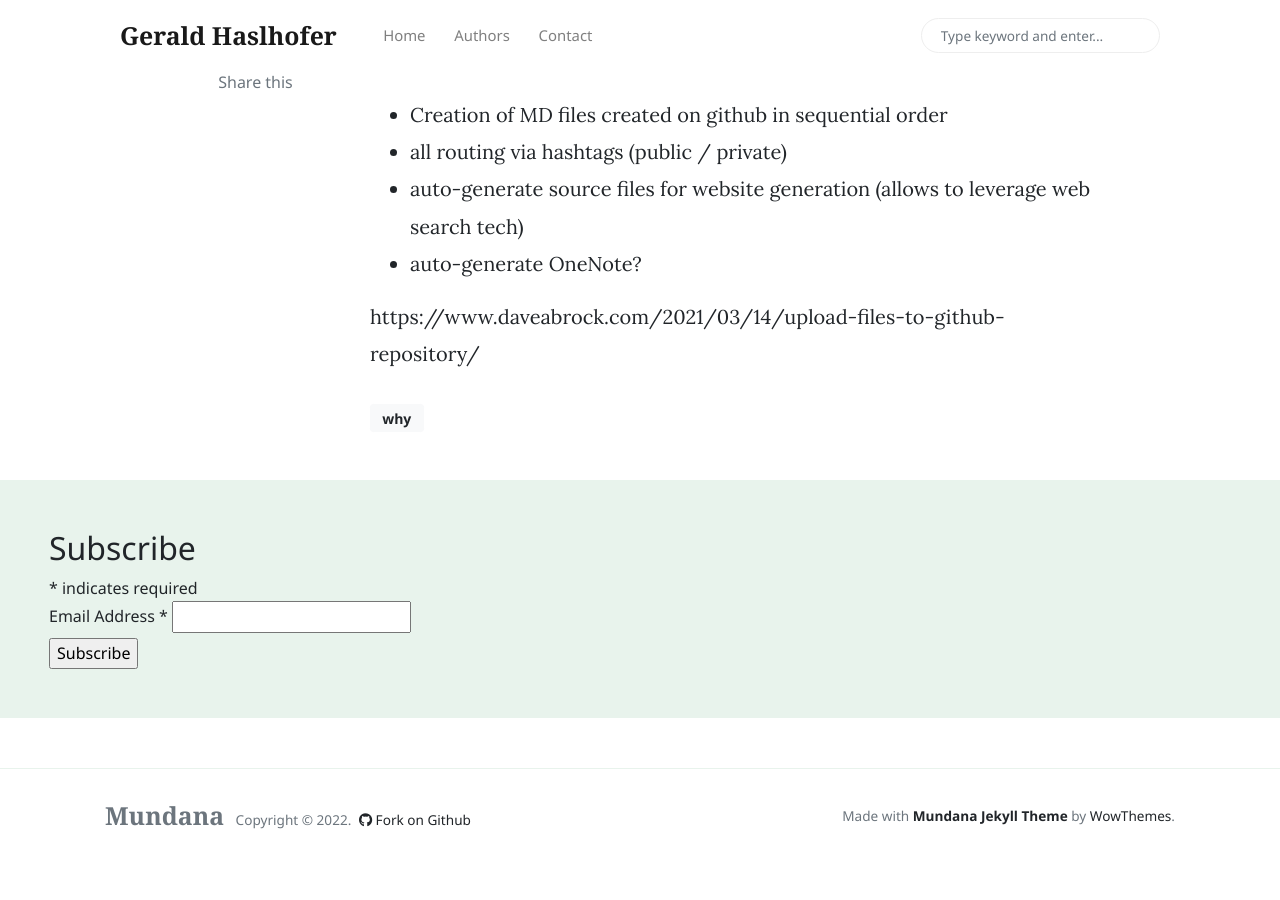
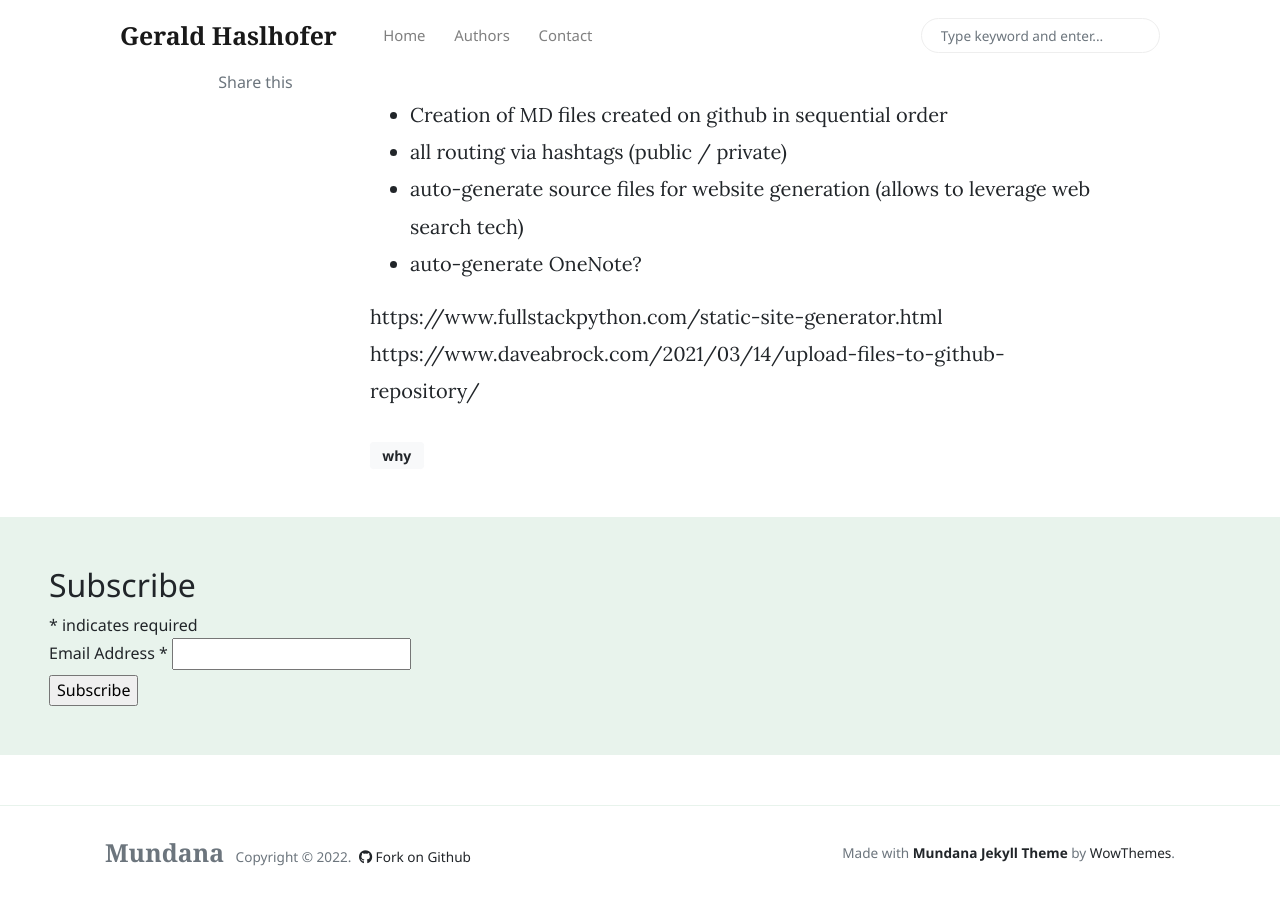
Before and after one commit to haslhofer/haslhofer.github.io, a Jekyll site: the page built from _posts/2022-12-24-why.md, in a window 1280 px wide and 900 px high, scrolled down 2861 px. Built offline with Jekyll 4.4.1, drawn with Linux system fonts in a browser that asks for light colours; nearby versions of some CDN libraries; comment, search, counter and statistics services are not loaded; before the commit the page ends 3724 px from its top, so only the background shows below that; some of the changed lines change nothing that is shown.

Commit message:
Update 2022-12-24-why.md

```diff
--- a/_posts/2022-12-24-why.md
+++ b/_posts/2022-12-24-why.md
@@ -72,4 +72,5 @@ Dislike
 - auto-generate source files for website generation (allows to leverage web search tech)
 - auto-generate OneNote?
 
+https://www.fullstackpython.com/static-site-generator.html
 https://www.daveabrock.com/2021/03/14/upload-files-to-github-repository/
```
